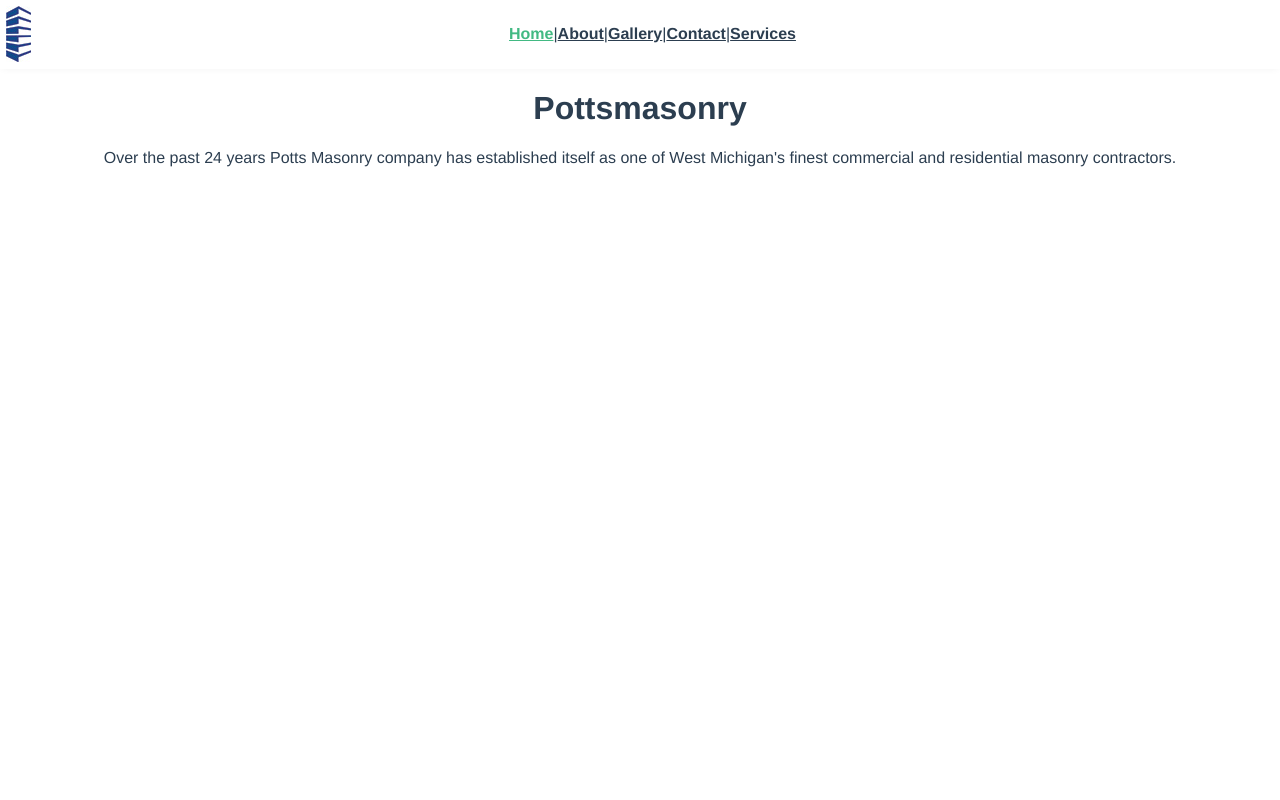
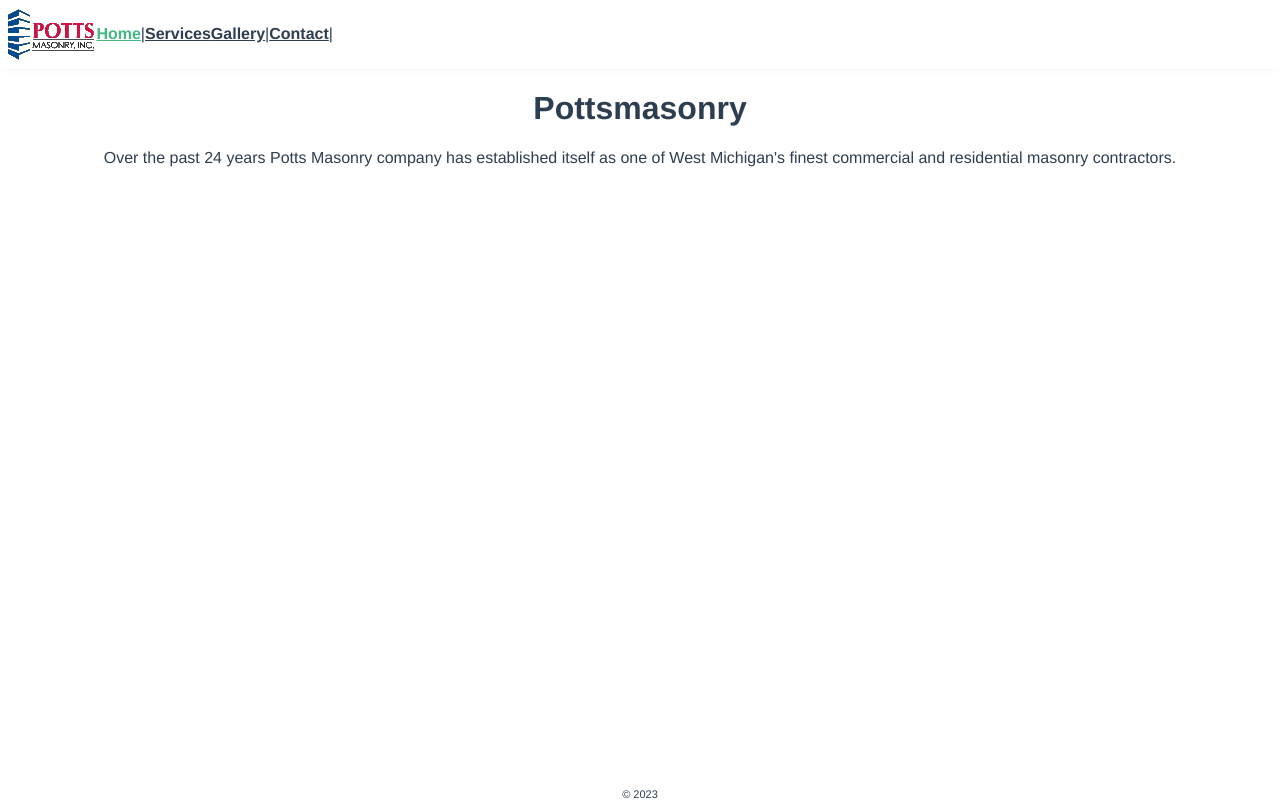
Before and after one commit to nashjohn/pottsmasonry2, a Vue app: page / in a window 1280 px wide. Built offline with nearby package versions, Linux system fonts and the light colour scheme.

Commit message:
footer add

```diff
--- a/src/App.vue
+++ b/src/App.vue
@@ -1,15 +1,18 @@
 <template>
   <nav>
-    <img class="logo" src="@/assets/pottslogo.jpg"/>
+    <img class="logo" src="@/assets/pottslogosm.gif"/>
     <div class="alinks">
       <router-link to="/">Home</router-link> |
-      <router-link to="/about">About</router-link> |
+      <router-link to="/services">Services</router-link>
       <router-link to="/gallery">Gallery</router-link> |
       <router-link to="/contact">Contact</router-link> |
-      <router-link to="/services">Services</router-link>
+
     </div>
   </nav>
   <router-view/>
+  <footer>
+    <div id="copyright">&#169; 2023</div>
+  </footer>
 </template>
 
 <style lang="scss">
@@ -43,8 +46,6 @@
 
   div.alinks {
     align-content: center;
-    margin-right: auto;
-    margin-left: auto;
     display: flex;
     align-items: center;
     text-align: center;
@@ -56,4 +57,12 @@
 body {
   margin: 0px;
 }
+footer {
+  position: absolute;
+  bottom: 0px;
+  width: 100vw;
+  #copyright {
+    font-size: 11px;
+  }
+}
 </style>
```
